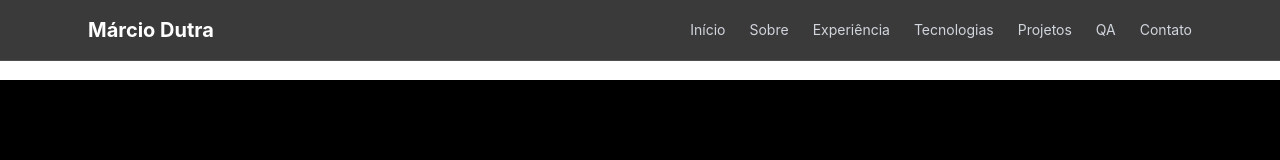
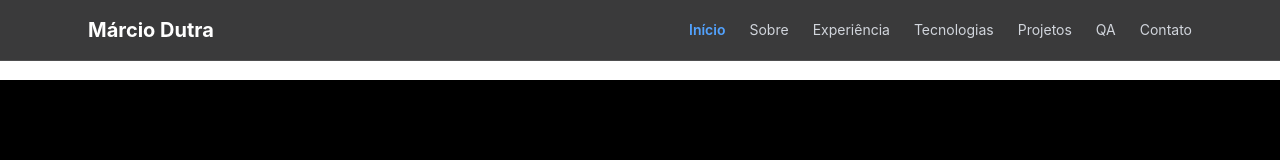
Before and after one commit to marciodutra/portfolio, a React (Vite) app: page / in a window 1280 px wide. Shown: the top 160 px of the page. Built offline with nearby package versions, Linux system fonts and the light colour scheme.

Commit message:
Efeitos no menu

```diff
--- a/src/components/layout/Header.tsx
+++ b/src/components/layout/Header.tsx
@@ -1,18 +1,40 @@
-import { useState } from "react";
+import { useEffect, useState } from "react";
 import { Menu, X } from "lucide-react";
+
+const links = [
+  { label: "Início", href: "#inicio", id: "inicio" },
+  { label: "Sobre", href: "#sobre", id: "sobre" },
+  { label: "Experiência", href: "#experiencia", id: "experiencia" },
+  { label: "Tecnologias", href: "#tecnologias", id: "tecnologias" },
+  { label: "Projetos", href: "#projetos", id: "projetos" },
+  { label: "QA", href: "#qa", id: "qa" },
+  { label: "Contato", href: "#contato", id: "contato" },
+];
 
 function Header() {
   const [menuOpen, setMenuOpen] = useState(false);
+  const [activeSection, setActiveSection] = useState("inicio");
 
-  const links = [
-    { label: "Início", href: "#inicio" },
-    { label: "Sobre", href: "#sobre" },
-    { label: "Experiência", href: "#experiencia" },
-    { label: "Tecnologias", href: "#tecnologias" },
-    { label: "Projetos", href: "#projetos" },
-    { label: "QA", href: "#qa" },
-    { label: "Contato", href: "#contato" },
-  ];
+  useEffect(() => {
+    const sections = document.querySelectorAll("section[id]");
+
+    const observer = new IntersectionObserver(
+      (entries) => {
+        entries.forEach((entry) => {
+          if (entry.isIntersecting) {
+            setActiveSection(entry.target.id);
+          }
+        });
+      },
+      {
+        threshold: 0.4,
+      }
+    );
+
+    sections.forEach((section) => observer.observe(section));
+
+    return () => observer.disconnect();
+  }, []);
 
   return (
     <header
@@ -35,20 +57,22 @@ function Header() {
           Márcio Dutra
         </a>
 
-        {/* Desktop */}
-        <nav className="hidden items-center gap-6 text-sm text-gray-300 md:flex">
+        <nav className="hidden items-center gap-6 text-sm md:flex">
           {links.map((link) => (
             <a
-              key={link.href}
+              key={link.id}
               href={link.href}
-              className="transition hover:text-white"
+              className={`transition ${
+                activeSection === link.id
+                  ? "font-semibold text-blue-400"
+                  : "text-gray-300 hover:text-white"
+              }`}
             >
               {link.label}
             </a>
           ))}
         </nav>
 
-        {/* Botão Mobile */}
         <button
           onClick={() => setMenuOpen(!menuOpen)}
           className="text-white md:hidden"
@@ -57,31 +81,19 @@ function Header() {
         </button>
       </div>
 
-      {/* Menu Mobile */}
       {menuOpen && (
-        <nav
-          className="
-            border-t
-            border-white/10
-            bg-zinc-950
-            md:hidden
-          "
-        >
+        <nav className="border-t border-white/10 bg-zinc-950 md:hidden">
           <div className="flex flex-col px-6 py-4">
             {links.map((link) => (
               <a
-                key={link.href}
+                key={link.id}
                 href={link.href}
                 onClick={() => setMenuOpen(false)}
-                className="
-                  rounded-md
-                  px-3
-                  py-3
-                  text-gray-300
-                  transition
-                  hover:bg-zinc-800
-                  hover:text-white
-                "
+                className={`rounded-md px-3 py-3 transition ${
+                  activeSection === link.id
+                    ? "bg-blue-500 text-white"
+                    : "text-gray-300 hover:bg-zinc-800 hover:text-white"
+                }`}
               >
                 {link.label}
               </a>
```
